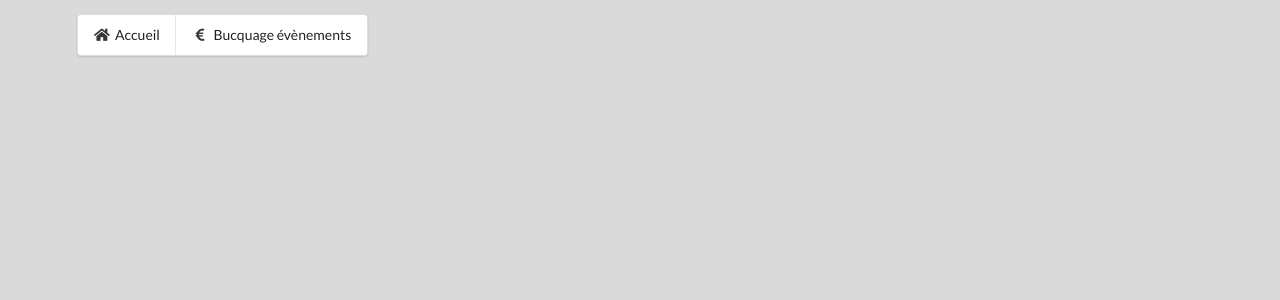
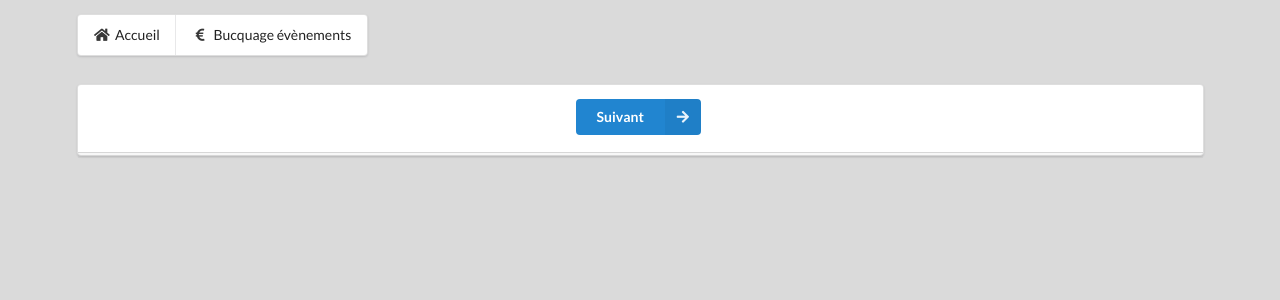
Before and after one commit to REZAL-AM-KIN/niki-s, a Django app: template templates/appevents/eventtobucque.html in a window 1280 px wide. Shown: the top 300 px of the page. Run offline with Django 3.2, Linux system fonts and the light colour scheme; the template is opened without the code that fills it: most values are stand-ins (such as "Sample title", 1, 10 or a date in 2020).

Commit message:
Bucquage event system

```diff
--- a/templates/appevents/eventtobucque.html
+++ b/templates/appevents/eventtobucque.html
@@ -8,5 +8,23 @@
 </a>
 {% endblock %}
 {% block content %}
-{{ form }}
+<div class="ui center aligned container">
+    <form class="ui large fluid form" action ="{% url "eventtobucque" event %}" method="POST">
+		{% csrf_token %}
+		<div class="ui stacked segment">
+		{% for field in form %}
+			{% if field.errors %}
+				<div class = "error field">
+			{% else %}
+ 				<div class = "inline field">
+			{% endif %}
+					{{ field.label_tag }}
+					{{ field }}
+				</div>
+		{% endfor %}
+			<button class = "ui right labeled icon button blue" type = "submit" value = "Submit"><i class="right arrow icon"></i>Suivant</button>
+		</div>
+	</form>
+</div>
+
 {% endblock %}
```
